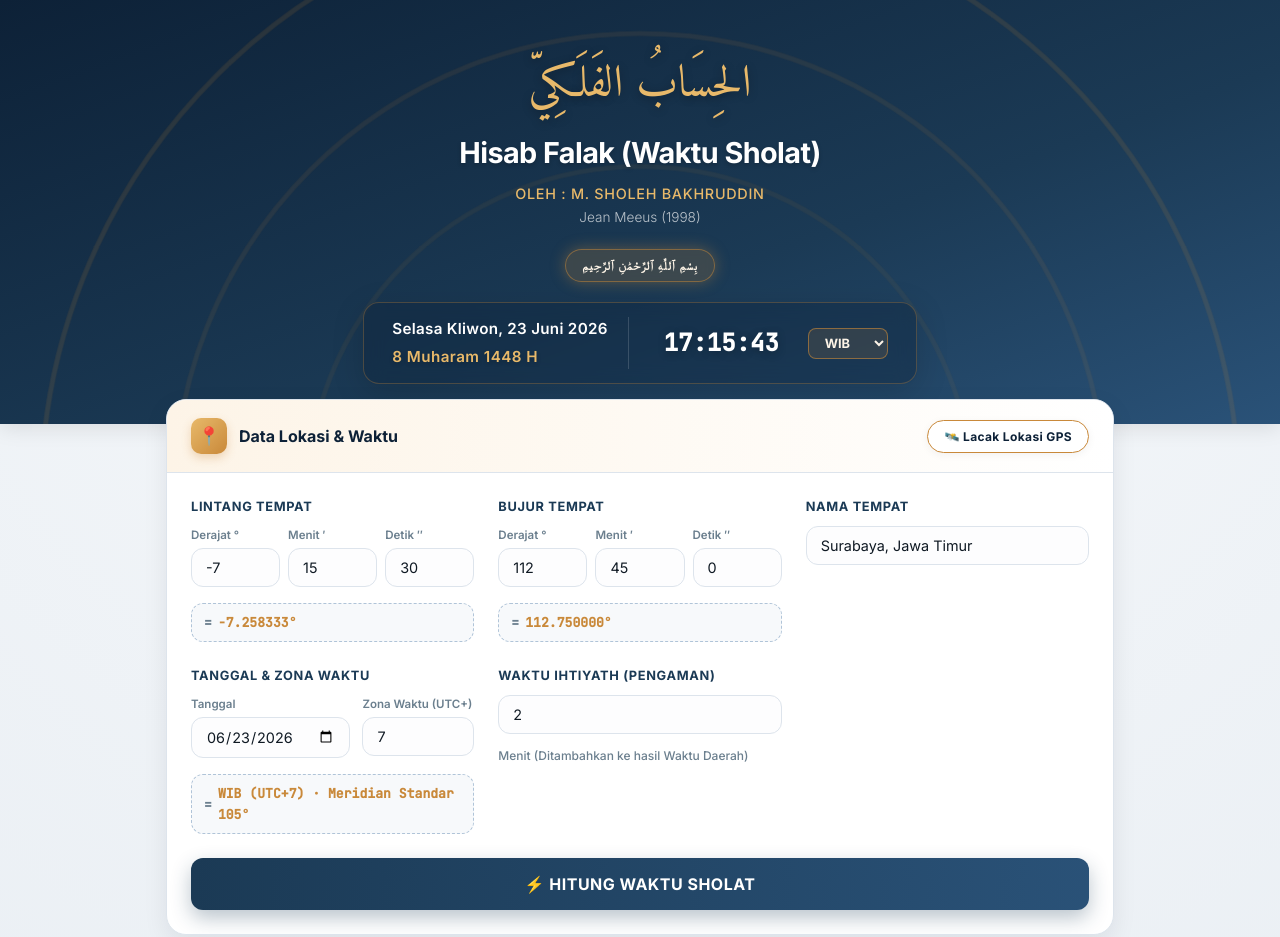
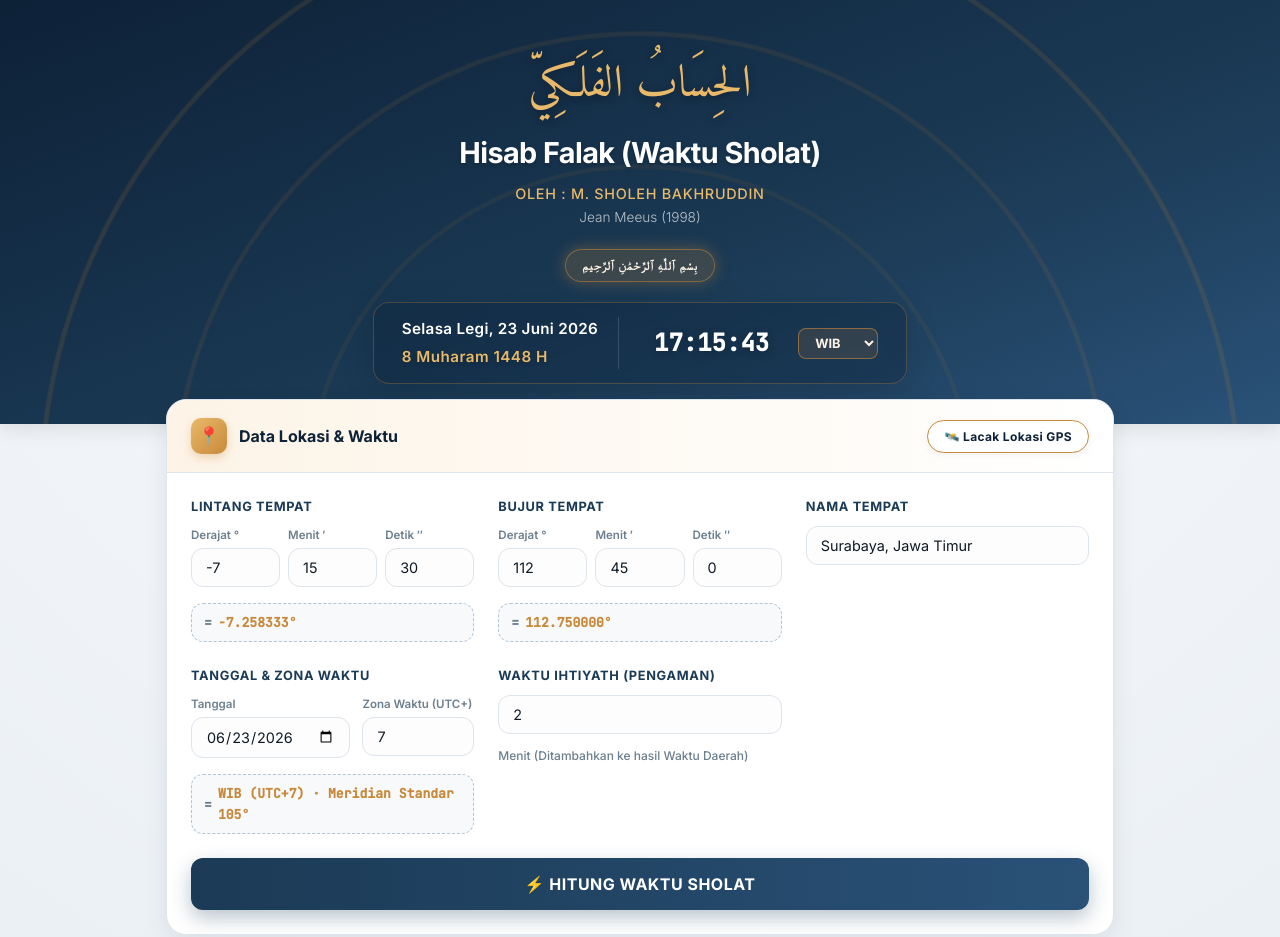
Before and after one commit to bhrdn-design/HISAB-WAKTU-SHOLAT-GPS-SHLH, a plain HTML site: page index.html in a window 1280 px wide. Shown: the top 937 px of the page. Drawn offline with Linux system fonts and the light colour scheme.

Commit message:
Update index.html

```diff
--- a/index.html
+++ b/index.html
@@ -630,54 +630,9 @@
         // =======================================================
         function updateLiveDateTime() {
             const now = new Date();
+            const tzSelection = document.getElementById('lp_tz').value;
 
-            // 1. Hitung Hari dan Pasaran
-            const hariArr = ['Minggu', 'Senin', 'Selasa', 'Rabu', 'Kamis', 'Jumat', 'Sabtu'];
-            const hari = hariArr[now.getDay()];
-
-            const t1 = Date.UTC(2024, 4, 28);
-            const t2 = Date.UTC(now.getFullYear(), now.getMonth(), now.getDate());
-            const diffDays = Math.floor((t2 - t1) / (1000 * 60 * 60 * 24));
-            const pasaranArr = ['Wage', 'Kliwon', 'Legi', 'Pahing', 'Pon'];
-            const pasaran = pasaranArr[((diffDays % 5) + 5) % 5];
-
-            const optionsMasehi = { day: 'numeric', month: 'long', year: 'numeric' };
-            const masehiStr = now.toLocaleDateString('id-ID', optionsMasehi);
-
-            document.getElementById('lp_masehi').innerText = `${hari} ${pasaran}, ${masehiStr}`;
-
-            // 2. KALENDER HIJRIYAH DENGAN NAMA BULAN CUSTOM (SESUAI PERMINTAAN)
-            try {
-                const bulanHijriyah = [
-                    "Muharam", "Safar", "Rabiulawal", "Rabiulakhir",
-                    "Jumadilawal", "Jumadilakhir", "Rajab", "Syaban",
-                    "Ramadan", "Syawal", "Zulkaidah", "Zulhijah"
-                ];
-
-                const formatter = new Intl.DateTimeFormat('en-US-u-ca-islamic-umalqura', {
-                    day: 'numeric', month: 'numeric', year: 'numeric'
-                });
-
-                const parts = formatter.formatToParts(now);
-                let d = '', m = '', y = '';
-
-                for (let part of parts) {
-                    if (part.type === 'day') d = part.value;
-                    if (part.type === 'month') m = part.value;
-                    if (part.type === 'year') y = part.value;
-                }
-
-                const monthIndex = parseInt(m) - 1;
-                const namaBulan = bulanHijriyah[monthIndex] || m;
-                const cleanYear = y.replace(/[^0-9]/g, '');
-
-                document.getElementById('lp_hijri').innerText = `${d} ${namaBulan} ${cleanYear} H`;
-            } catch (e) {
-                document.getElementById('lp_hijri').innerText = "Sistem Hijriyah tidak didukung";
-            }
-
-            // 3. Kalkulasi Jam Live
-            const tzSelection = document.getElementById('lp_tz').value;
+            let targetDate = now;
             let timeStr = "";
 
             if (tzSelection === "WIS") {
@@ -697,14 +652,64 @@
                 let wisHours = hUTC + (lon / 15) + (sun.EoT_min / 60);
                 wisHours = ((wisHours % 24) + 24) % 24;
                 timeStr = hms(wisHours);
+
+                // Sinkronisasi penanggalan dinamis berbasis bujur geografis lokal (Waktu Istiwa')
+                const utc = now.getTime() + (now.getTimezoneOffset() * 60000);
+                targetDate = new Date(utc + (lon / 15) * 3600000);
             } else {
                 const offset = parseInt(tzSelection);
                 const utc = now.getTime() + (now.getTimezoneOffset() * 60000);
-                const nd = new Date(utc + (3600000 * offset));
-                timeStr = pad(nd.getHours()) + ":" + pad(nd.getMinutes()) + ":" + pad(nd.getSeconds());
+                targetDate = new Date(utc + (3600000 * offset));
+                timeStr = pad(targetDate.getHours()) + ":" + pad(targetDate.getMinutes()) + ":" + pad(targetDate.getSeconds());
             }
 
             document.getElementById('lp_clock').innerText = timeStr;
+
+            // 1. Hitung Hari dan Pasaran Berdasarkan Target Date (Zona Waktu Terpilih)
+            const hariArr = ['Minggu', 'Senin', 'Selasa', 'Rabu', 'Kamis', 'Jumat', 'Sabtu'];
+            const hari = hariArr[targetDate.getDay()];
+
+            // PERBAIKAN SENIOR: Menggunakan Jan 1, 1970 (Kamis Wage) sebagai Absolute Epoch baseline Unix global
+            const t1 = Date.UTC(1970, 0, 1);
+            const t2 = Date.UTC(targetDate.getFullYear(), targetDate.getMonth(), targetDate.getDate());
+            const diffDays = Math.floor((t2 - t1) / (1000 * 60 * 60 * 24));
+            const pasaranArr = ['Wage', 'Kliwon', 'Legi', 'Pahing', 'Pon'];
+            const pasaran = pasaranArr[((diffDays % 5) + 5) % 5];
+
+            const optionsMasehi = { day: 'numeric', month: 'long', year: 'numeric' };
+            const masehiStr = targetDate.toLocaleDateString('id-ID', optionsMasehi);
+
+            document.getElementById('lp_masehi').innerText = `${hari} ${pasaran}, ${masehiStr}`;
+
+            // 2. KALENDER HIJRIYAH DENGAN NAMA BULAN CUSTOM
+            try {
+                const bulanHijriyah = [
+                    "Muharam", "Safar", "Rabiulawal", "Rabiulakhir",
+                    "Jumadilawal", "Jumadilakhir", "Rajab", "Syaban",
+                    "Ramadan", "Syawal", "Zulkaidah", "Zulhijah"
+                ];
+
+                const formatter = new Intl.DateTimeFormat('en-US-u-ca-islamic-umalqura', {
+                    day: 'numeric', month: 'numeric', year: 'numeric'
+                });
+
+                const parts = formatter.formatToParts(targetDate);
+                let d = '', m = '', y = '';
+
+                for (let part of parts) {
+                    if (part.type === 'day') d = part.value;
+                    if (part.type === 'month') m = part.value;
+                    if (part.type === 'year') y = part.value;
+                }
+
+                const monthIndex = parseInt(m) - 1;
+                const namaBulan = bulanHijriyah[monthIndex] || m;
+                const cleanYear = y.replace(/[^0-9]/g, '');
+
+                document.getElementById('lp_hijri').innerText = `${d} ${namaBulan} ${cleanYear} H`;
+            } catch (e) {
+                document.getElementById('lp_hijri').innerText = "Sistem Hijriyah tidak didukung";
+            }
         }
 
         setInterval(updateLiveDateTime, 1000);
```
